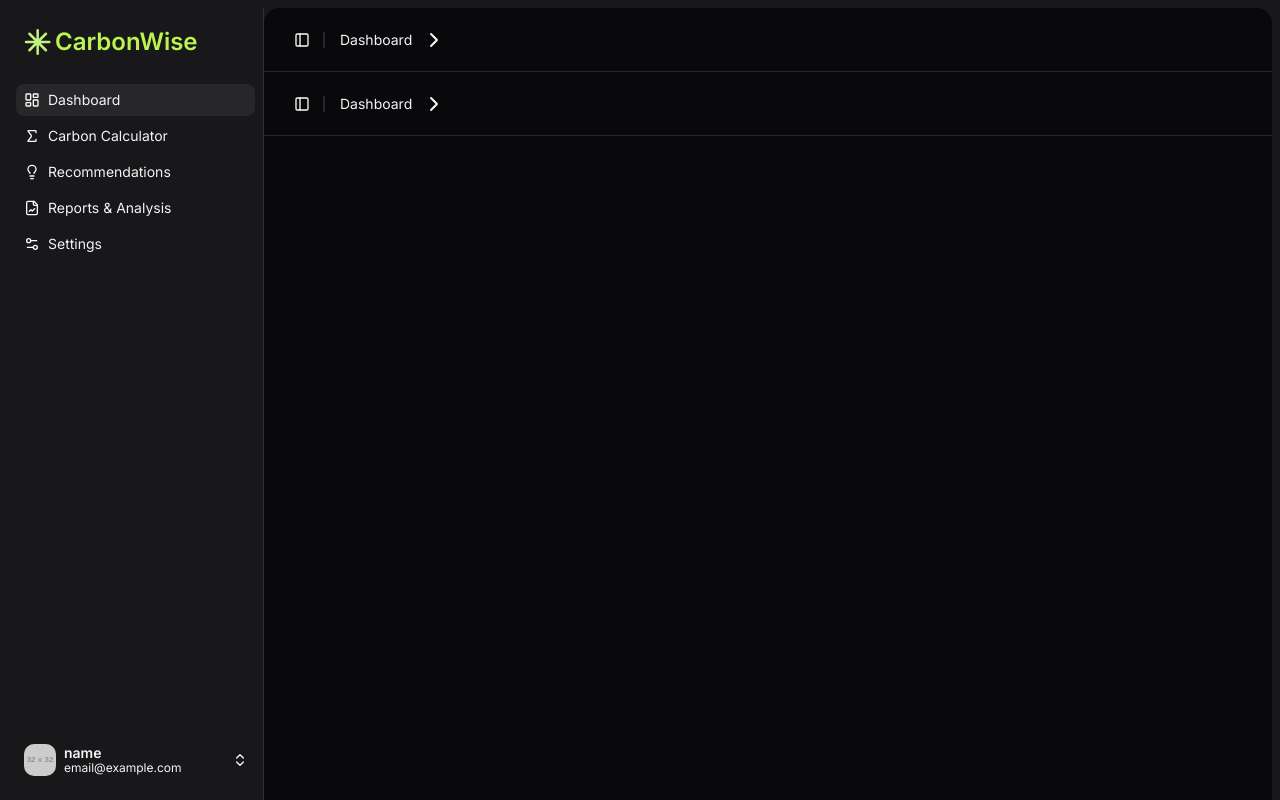
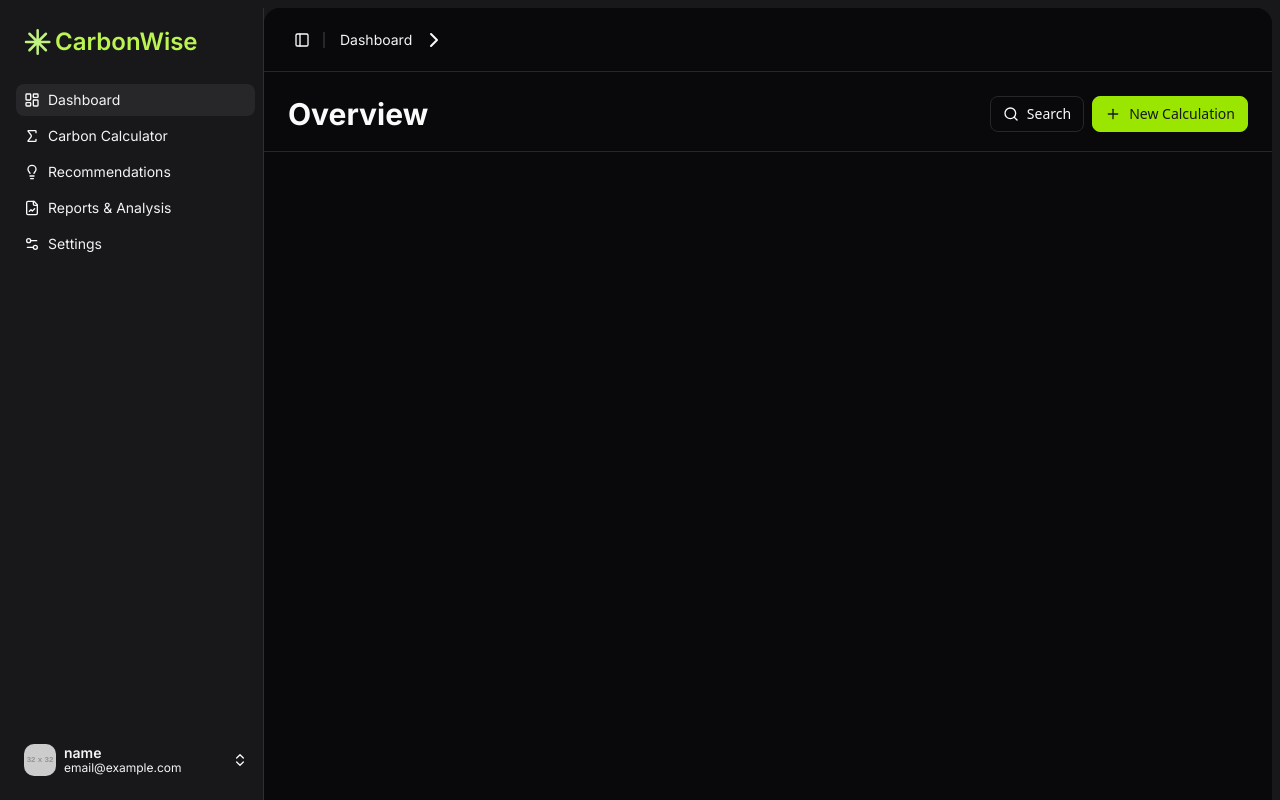
Before and after one commit to pandorian7/carbonwise, a React (Vite) app: page / in a window 1280 px wide. Built offline with nearby package versions, Linux system fonts and the light colour scheme.

Commit message:
dashboard 1st commit

```diff
--- a/src/pages/dashboard/Dashboard.jsx
+++ b/src/pages/dashboard/Dashboard.jsx
@@ -1,14 +1,27 @@
 import React from "react";
 
 import Breadcrumb from "@/Components/ui/Breadcrumb";
-import { PanelLeftIcon } from "lucide-react";
+import { PanelLeftIcon, SearchIcon } from "lucide-react";
+
+import { IconButton } from "@/Components/ui/Button";
+
+import {PlusIcon} from 'lucide-react'
 
 function Dashboard() {
   return (
-    <div className="flex-1 self-stretch min-w-[560px] bg-base-background rounded-tl-2xl rounded-tr-2xl inline-flex flex-col justify-start items-center overflow-hidden">
-      <Breadcrumb title={"Dashboard"} Icon={PanelLeftIcon} />
-      {/* content */}
-    </div>
+    <><div data-breadcrumb="false" data-breakpoint="Desktop" data-button-1="true" data-button-2="true" data-button-3="false" data-button-4="false" data-buttons="true" data-description="false" data-page-select="false" className="self-stretch h-20 py-6 bg-base-background border-b border-base-border inline-flex flex-col justify-start items-center gap-6 overflow-hidden">
+      <div className="w-full max-w-[1280px] px-6 flex flex-col justify-start items-start gap-6">
+        <div className="self-stretch inline-flex justify-between items-center overflow-hidden">
+          <div className="flex-1 inline-flex flex-col justify-start items-start gap-2">
+            <div className="self-stretch justify-start text-base-foreground text-3xl font-bold font-['Inter'] leading-9">Overview</div>
+          </div>
+          <div className="flex-1 flex justify-end items-center gap-2">
+            <IconButton Icon={SearchIcon} variant='secondaryOutlined'>Search</IconButton>
+            <IconButton Icon={PlusIcon} variant='default'>New Calculation</IconButton>
+          </div>
+        </div>
+      </div>
+    </div></>
   );
 }
 
```
